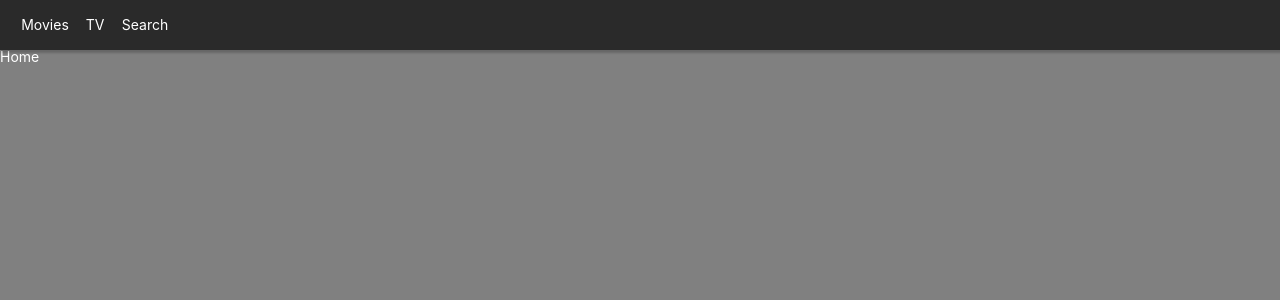
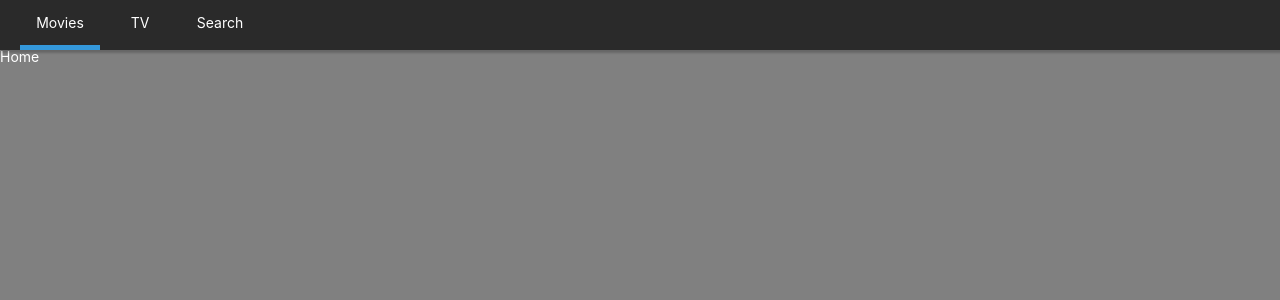
Before and after one commit to cit007/nomflix, a React (Create React App) app: page / in a window 1280 px wide. Shown: the top 300 px of the page. Built offline with nearby package versions, Linux system fonts and the light colour scheme.

Commit message:
menu highlight

```diff
--- a/src/Components/Header.js
+++ b/src/Components/Header.js
@@ -1,5 +1,5 @@
 import React from "react"
-import {Link} from "react-router-dom"
+import {Link, withRouter} from "react-router-dom"
 import styled from "styled-components"
 
 const Header = styled.header`
@@ -19,25 +19,37 @@ const Header = styled.header`
 
 const List = styled.ul`
     display:flex;
-    justify-content:center;
-    align-items:center;
     margin-left:20px
 `;
 const Item = styled.li`
-    width:50px;
-    text-align:center;
+    width:80px;
+    height:50px;
+    display:flex;
+    justify-content:center;
+    align-items:center;
+    border-bottom: 5px solid ${props => (props.current? "#3498db": "transparent")};
+    transition: border-bottom .5s ease-in-outset;
 `;
 
-function HeaderC() {
+function HeaderC(props) {
+    const{location:{pathname}} = props;
+
+    console.log(props,pathname)
     return (
         <Header>
             <List>
-                <Item><Link to="/">Movies</Link></Item>
-                <Item><Link to="/tv">TV</Link></Item>
-                <Item><Link to="/search">Search</Link></Item>
+                <Item current={pathname == "/"}>
+                    <Link to="/">Movies</Link>
+                </Item>
+                <Item current={pathname == "/tv"}>
+                    <Link to="/tv">TV</Link>
+                </Item>
+                <Item current={pathname == "/search"}>
+                    <Link to="/search">Search</Link>
+                </Item>
             </List>
         </Header>
     );
 }
 
-export default HeaderC;
+export default withRouter(HeaderC);
```
